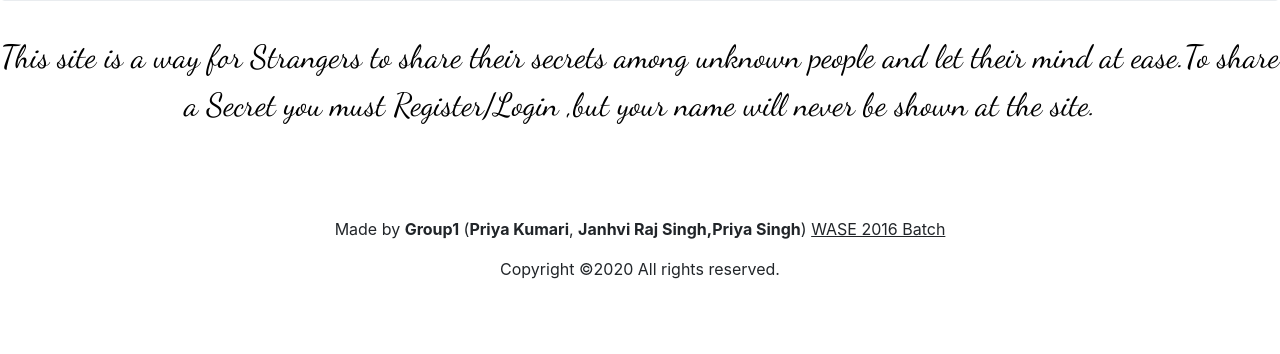
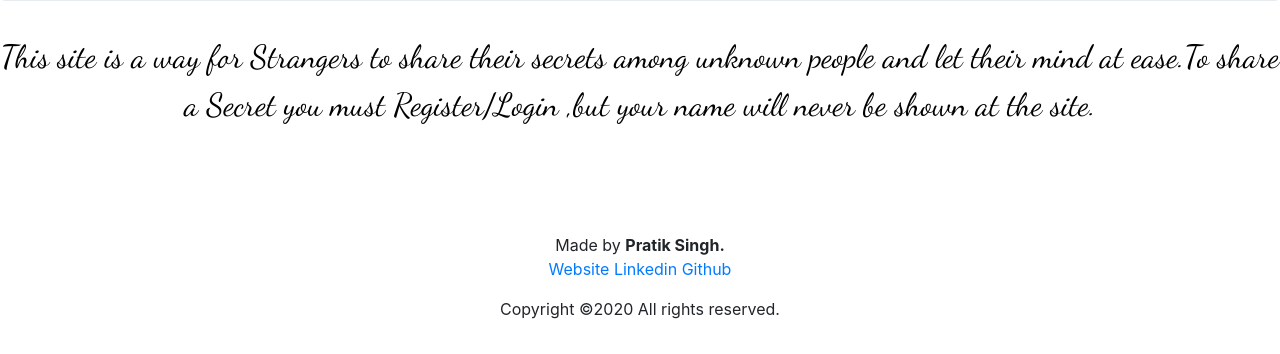
Before and after one commit to kitarp29/Secrets, a Node server app: page / in a window 1280 px wide. Shown: the part 446-800 px from the top of the page. Run offline with Node 20, Linux system fonts and the light colour scheme; some libraries are stand-ins or nearby versions.

Commit message:
footer canged

```diff
--- a/app.js
+++ b/app.js
@@ -4,7 +4,7 @@ const express = require("express");
 const bodyParser = require("body-parser");
 const ejs = require("ejs");
 const mongoose = require("mongoose");
-const session = require('express-session');
+const session = require('cookie-session');
 const passport = require("passport");
 const passportLocalMongoose = require("passport-local-mongoose");
 const GoogleStrategy = require('passport-google-oauth20').Strategy;
@@ -53,6 +53,7 @@ passport.deserializeUser(function(id, done) {
     done(err, user);
   });
 });
+
 passport.use(new GoogleStrategy({
     clientID: process.env.CLIENT_ID,
     clientSecret: process.env.CLIENT_SECRET,
@@ -60,7 +61,7 @@ passport.use(new GoogleStrategy({
     userProfileURL: "https://www.googleapis.com/oauth2/v3/userinfo"
   },
   function(accessToken, refreshToken, profile, cb) {
-    console.log(profile);
+    // console.log(profile);
 
     User.findOrCreate({ googleId: profile.id }, function (err, user) {
       return cb(err, user);
--- a/views/partials/footer.ejs
+++ b/views/partials/footer.ejs
@@ -1,9 +1,9 @@
 <br><br><br>
-<p style="text-align:center;">Made by <b>Group1</b> (<b>Priya Kumari</b>, <b>Janhvi Raj Singh,</b><b>Priya Singh</b>) <u>WASE 2016 Batch</u></p>
-<!-- <p style="text-align:center;">Made by <b>Pratik Singh.</b><br>
+<p style="text-align:center;">
+  <p style="text-align:center;">Made by <b>Pratik Singh.</b><br>
 <a href="https://kitarp29.github.io/onlineCV/beckham/">Website           </a>
 <a href="https://www.linkedin.com/in/pratik-singh-b11a67141/">Linkedin           </a>
-<a href="https://github.com/kitarp29">Github</a><br> -->
+<a href="https://github.com/kitarp29">Github</a><br>
 
   <p style="text-align:center;">  Copyright &copy;<script>document.write(new Date().getFullYear());</script> All rights reserved.</p>
 
```
